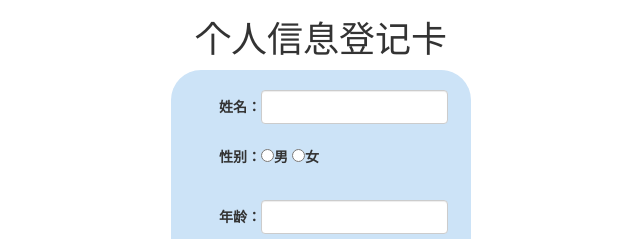
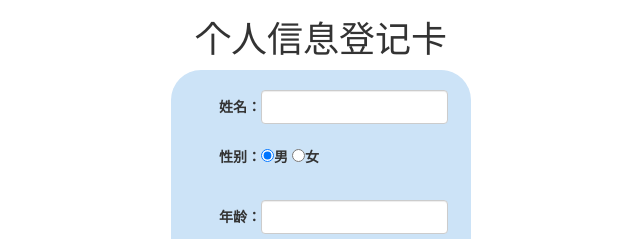
Before and after one commit to haosiwem/xinxi, an Angular app in the folder xinxi/: page / in a window 1280 px wide. Shown: the top 239 px of the page, without its empty margins (319-959 px from the left). Built offline with nearby package versions, Linux system fonts and the light colour scheme.

Commit message:
Update edit.ts

```diff
--- a/xinxi/src/app/edit.ts
+++ b/xinxi/src/app/edit.ts
@@ -1,6 +1,6 @@
 export class Edit {
     name = '';
-    sex: string;
+    sex = '男';
     age: number;
     tel = '';
     address: string;
```
